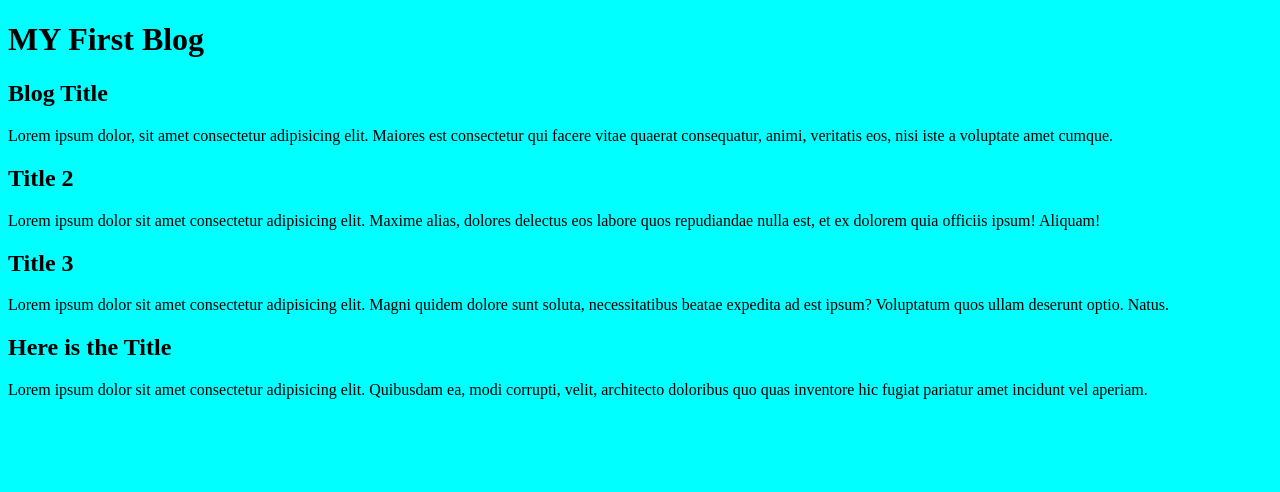
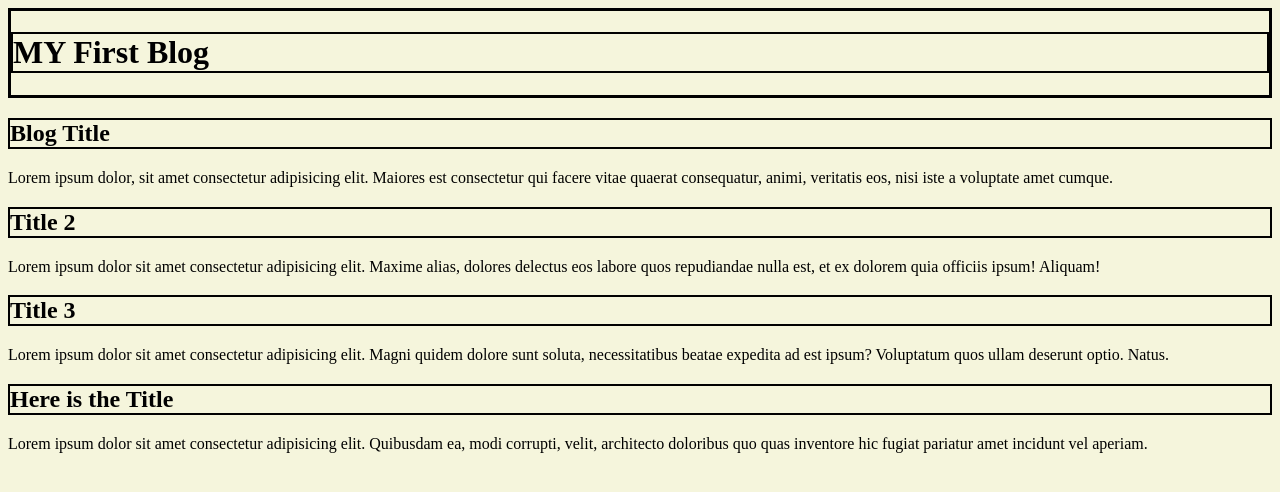
Before and after one commit to chrisjames1724/CJC-Personal-Blog, a plain HTML site: page blog.html in a window 1280 px wide. Drawn offline with Linux system fonts and the light colour scheme; a script that the page names is missing.

Commit message:
border styling

```diff
--- a/assets/css/blog.css
+++ b/assets/css/blog.css
@@ -1,3 +1,22 @@
 body {
-  background-color: aqua;
+  background-color: beige;
 }
+
+.section h1 {
+  border-bottom: black;
+  border-width: 3px;
+}
+
+.section-1 {
+  border-bottom: black;
+  border-width: 3px;
+  color: blue;
+  font-size: 14px;
+}
+.header {
+  border: solid 3px black;
+}
+
+h1 {
+  border: solid 2px black;
+}
--- a/assets/css/form.css
+++ b/assets/css/form.css
@@ -10,5 +10,5 @@ body {
   gap: 2%;
   padding: 1%;
   margin: 1%;
-  border-style: 5px solid black;
+  border: 5px solid black;
 }
--- a/blog.html
+++ b/blog.html
@@ -13,10 +13,11 @@
         <h1> MY First Blog </h1>
 
 
+
     </header>
 
     <section>
-        <h1> Blog Title </h1>
+        <h1 class="section1"> Blog Title </h1>
 
         <p> Lorem ipsum dolor, sit amet consectetur adipisicing elit. Maiores est consectetur qui facere vitae quaerat
             consequatur, animi, veritatis eos, nisi iste a voluptate amet cumque.</p>
@@ -26,7 +27,7 @@
 
 
     <section>
-        <h1> Title 2 </h1>
+        <h1 class="section 2"> Title 2 </h1>
         <p> Lorem ipsum dolor sit amet consectetur adipisicing elit. Maxime alias, dolores delectus eos labore quos
             repudiandae nulla est, et ex dolorem quia officiis ipsum! Aliquam!</p>
 
@@ -35,7 +36,7 @@
 
 
     <section>
-        <h1> Title 3 </h1>
+        <h1 class="section 3"> Title 3 </h1>
         <p>Lorem ipsum dolor sit amet consectetur adipisicing elit. Magni quidem dolore sunt soluta, necessitatibus
             beatae expedita ad est ipsum? Voluptatum quos ullam deserunt optio. Natus.</p>
 
@@ -43,7 +44,7 @@
 
 
     <section>
-        <h1> Here is the Title </h1>
+        <h1 class="section 4"> Here is the Title </h1>
         <p>Lorem ipsum dolor sit amet consectetur adipisicing elit. Quibusdam ea, modi corrupti, velit, architecto
             doloribus quo quas inventore hic fugiat pariatur amet incidunt vel aperiam.</p>
 
```
